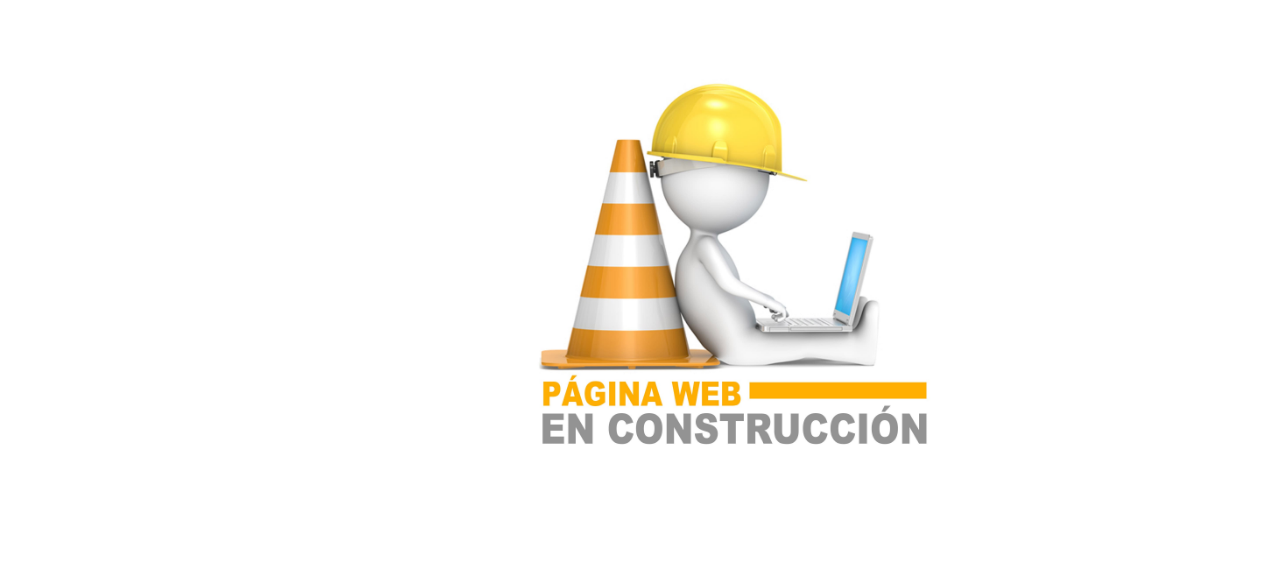
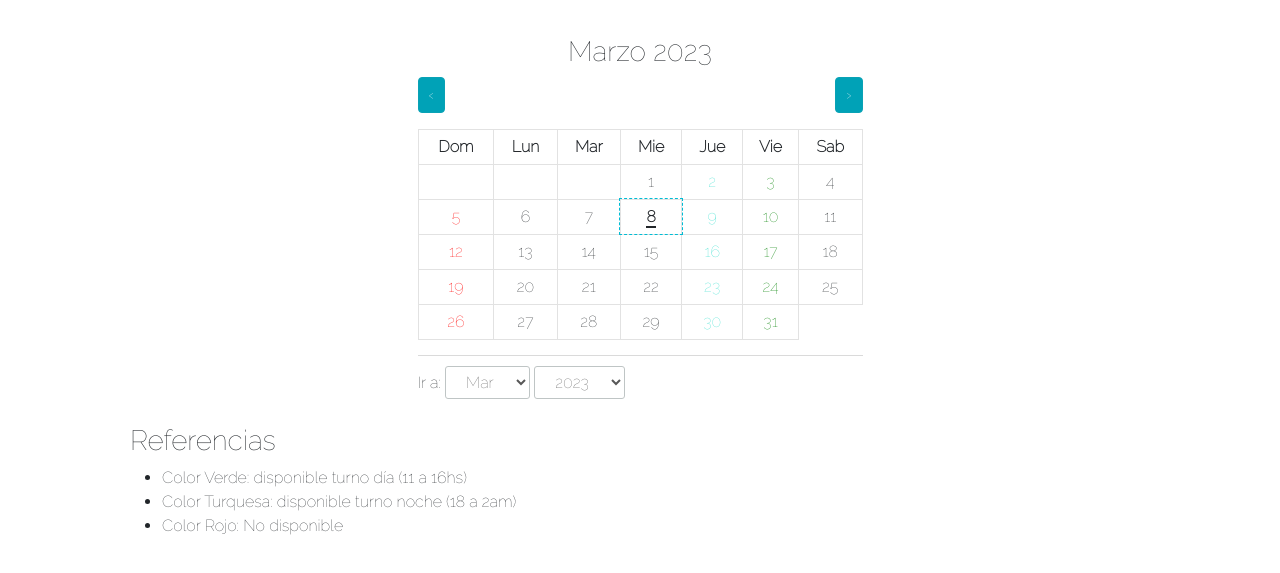
Before and after one commit to mbbujan/js_final, a website: page pages/sum.html in a window 1280 px wide. Shown: the part 111-684 px from the top of the page. Drawn offline with nearby package versions, Linux system fonts and the light colour scheme.

Commit message:
creacion de calendario para reserva sum

```diff
--- a/js/compras.js
+++ b/js/compras.js
@@ -65,7 +65,7 @@ const mostrarComprasProductos = () => {
     comprasProductos.appendChild(div);
     const botonAgregar = document.getElementById(`compras-boton${producto.id}`);
     botonAgregar.addEventListener("click", () => {
-      agregarAlCarrito(producto.id);
+      sumarAlCarrito(producto.id);
       const verCarrito = document.getElementById("verCarrito");
       verCarrito.innerText = " Tu carrito ";
       mostrarCarrito();
@@ -73,19 +73,6 @@ const mostrarComprasProductos = () => {
   });
 };
 mostrarComprasProductos();
-
-// AGREGAR AL CARRITO COMPRAS
-const agregarAlCarrito = (id) => {
-  const carritoCompras = carrito.find((producto) => producto.id === id);
-  if (carritoCompras) {
-    carritoCompras.cantidad++;
-  } else {
-    const producto = arrayProductos.find((producto) => producto.id === id);
-    carrito.push(producto);
-  }
-  calcularTotal();
-  localStorage.setItem("carrito", JSON.stringify(carrito));
-};
 
 // MOSTRAR CARRITO COMPRAS
 const contenedorCarrito = document.getElementById("contenedorCarrito");
@@ -115,7 +102,7 @@ const mostrarCarrito = () => {
     });
     const sumarProducto = document.getElementById(`sumar${producto.id}`);
     sumarProducto.addEventListener("click", () => {
-      sumarDelCarrito(producto.id);
+      sumarAlCarrito(producto.id);
     });
     const eliminarProducto = document.getElementById(`eliminar${producto.id}`);
     eliminarProducto.addEventListener("click", () => {
@@ -123,11 +110,6 @@ const mostrarCarrito = () => {
     });
   });
   calcularTotal();
-};
-
-const ocultarCarrito = () => {
-  const ocultar = document.getElementById("verCarrito");
-  ocultar.style.display = "none";
 };
 
 const restarDelCarrito = (id) => {
@@ -138,7 +120,7 @@ const restarDelCarrito = (id) => {
   localStorage.setItem("carrito", JSON.stringify(carrito));
 };
 
-const sumarDelCarrito = (id) => {
+const sumarAlCarrito = (id) => {
   const producto = carrito.find((producto) => producto.id === id);
   producto.cantidad++;
   mostrarCarrito();
--- /dev/null
+++ b/js/sum.js
@@ -0,0 +1,146 @@
+function generate_year_range(start, end) {
+  var years = "";
+  for (var year = start; year <= end; year++) {
+    years += "<option value='" + year + "'>" + year + "</option>";
+  }
+  return years;
+}
+
+today = new Date();
+currentMonth = today.getMonth();
+currentYear = today.getFullYear();
+selectYear = document.getElementById("year");
+selectMonth = document.getElementById("month");
+
+createYear = generate_year_range(1970, 2050);
+
+document.getElementById("year").innerHTML = createYear;
+
+var calendar = document.getElementById("calendar");
+var lang = calendar.getAttribute("data-lang");
+
+var months = "";
+var days = "";
+
+var monthDefault = [
+    "Enero",
+    "Febrero",
+    "Marzo",
+    "Abril",
+    "Mayo",
+    "Junio",
+    "Julio",
+    "Agosto",
+    "Septiembre",
+    "Octubre",
+    "Noviembre",
+    "Diciembre",
+];
+
+var dayDefault = ["Dom", "Lun", "Mar", "Mie", "Jue", "Vie", "Sab"];
+
+if (lang == "en") {
+  months = monthDefault;
+  days = dayDefault;
+} else if (lang == "en") {
+  months = [
+    "January",
+    "February",
+    "March",
+    "April",
+    "May",
+    "June",
+    "July",
+    "August",
+    "September",
+    "October",
+    "November",
+    "December",
+
+  ];
+  days = ["Sun", "Mon", "Tue", "Wed", "Thu", "Fri", "Sat"];
+} else {
+  months = monthDefault;
+  days = dayDefault;
+}
+
+var $dataHead = "<tr>";
+for (dhead in days) {
+  $dataHead += "<th data-days='" + days[dhead] + "'>" + days[dhead] + "</th>";
+}
+$dataHead += "</tr>";
+
+document.getElementById("thead-month").innerHTML = $dataHead;
+
+monthAndYear = document.getElementById("monthAndYear");
+showCalendar(currentMonth, currentYear);
+
+function next() {
+  currentYear = currentMonth === 11 ? currentYear + 1 : currentYear;
+  currentMonth = (currentMonth + 1) % 12;
+  showCalendar(currentMonth, currentYear);
+}
+
+function previous() {
+  currentYear = currentMonth === 0 ? currentYear - 1 : currentYear;
+  currentMonth = currentMonth === 0 ? 11 : currentMonth - 1;
+  showCalendar(currentMonth, currentYear);
+}
+
+function jump() {
+  currentYear = parseInt(selectYear.value);
+  currentMonth = parseInt(selectMonth.value);
+  showCalendar(currentMonth, currentYear);
+}
+
+function showCalendar(month, year) {
+  var firstDay = new Date(year, month).getDay();
+
+  tbl = document.getElementById("calendar-body");
+
+  tbl.innerHTML = "";
+
+  monthAndYear.innerHTML = months[month] + " " + year;
+  selectYear.value = year;
+  selectMonth.value = month;
+
+  var date = 1;
+  for (var i = 0; i < 6; i++) {
+    var row = document.createElement("tr");
+
+    for (var j = 0; j < 7; j++) {
+      if (i === 0 && j < firstDay) {
+        cell = document.createElement("td");
+        cellText = document.createTextNode("");
+        cell.appendChild(cellText);
+        row.appendChild(cell);
+      } else if (date > daysInMonth(month, year)) {
+        break;
+      } else {
+        cell = document.createElement("td");
+        cell.setAttribute("data-date", date);
+        cell.setAttribute("data-month", month + 1);
+        cell.setAttribute("data-year", year);
+        cell.setAttribute("data-month_name", months[month]);
+        cell.className = "date-picker";
+        cell.innerHTML = "<span>" + date + "</span>";
+
+        if (
+          date === today.getDate() &&
+          year === today.getFullYear() &&
+          month === today.getMonth()
+        ) {
+          cell.className = "date-picker selected";
+        }
+        row.appendChild(cell);
+        date++;
+      }
+    }
+
+    tbl.appendChild(row);
+  }
+}
+
+function daysInMonth(iMonth, iYear) {
+  return 32 - new Date(iYear, iMonth, 32).getDate();
+}
--- a/pages/sum.html
+++ b/pages/sum.html
@@ -51,8 +51,45 @@
       </nav>
     </header>
     <main>
-      <div class="paginaConstruccion">
-           <img src="../img/enConstruccion.jpg" alt="Pagina en construccion"/>
+      <div class="sum">
+        <div class="container-calendar">
+          <h3 id="monthAndYear"></h3>
+          <div class="button-container-calendar">
+            <button id="previous" onclick="previous()">&#8249;</button>
+            <button id="next" onclick="next()">&#8250;</button>
+          </div>
+          <table class="table-calendar" id="calendar" data-lang="en">
+            <thead id="thead-month"></thead>
+            <tbody id="calendar-body"></tbody>
+          </table>
+          <div class="footer-container-calendar">
+            <label for="month">Ir a: </label>
+            <select id="month" onchange="jump()">
+              <option value="0">Ene</option>
+              <option value="1">Feb</option>
+              <option value="2">Mar</option>
+              <option value="3">Abr</option>
+              <option value="4">May</option>
+              <option value="5">Jun</option>
+              <option value="6">Jul</option>
+              <option value="7">Ago</option>
+              <option value="8">Sep</option>
+              <option value="9">Oct</option>
+              <option value="10">Nov</option>
+              <option value="11">Dic</option>
+            </select>
+            <select id="year" onchange="jump()"></select>
+          </div>
+        </div>
+
+        <div class="sum-referencias">
+          <h3>Referencias</h3>
+          <ul>
+            <li>Color Verde: disponible turno día (11 a 16hs)</li>
+            <li>Color Turquesa: disponible turno noche (18 a 2am)</li>
+            <li>Color Rojo: No disponible</li>
+          </ul>
+        </div>
       </div>
     </main>
     <footer></footer>
@@ -62,5 +99,6 @@
       crossorigin="anonymous"
     ></script>
     <script src="../js/header.js"></script>
+    <script src="../js/sum.js"></script>
   </body>
 </html>
--- a/scss/components/_main.scss
+++ b/scss/components/_main.scss
@@ -76,10 +76,109 @@
     }
   }
   .compras-totales {
-    @include estructura-grid(grid,5fr 1fr 1fr 1fr, 1);
+    @include estructura-grid(grid, 5fr 1fr 1fr 1fr, 1);
     grid-template-areas: "compras-totales-1 compras-totales-2 compras-totales-3";
     h3 {
       font-size: nth($size-letra, 4);
     }
   }
 }
+
+.sum {
+  margin: 15px auto;
+  max-width: 1100px;
+
+  .container-calendar {
+    background: #ffffff;
+    padding: 15px;
+    max-width: 475px;
+    margin: 0 auto;
+    overflow: auto;
+  }
+
+  .button-container-calendar button {
+    cursor: pointer;
+    display: inline-block;
+    zoom: 1;
+    background: #00a2b7;
+    color: #fff;
+    border: 1px solid #0aa2b5;
+    border-radius: 4px;
+    padding: 5px 10px;
+  }
+
+  .table-calendar {
+    border-collapse: collapse;
+    width: 100%;
+  }
+
+  .table-calendar td,
+  .table-calendar th {
+    padding: 5px;
+    border: 1px solid #e2e2e2;
+    text-align: center;
+    vertical-align: top;
+  }
+
+  .date-picker.selected {
+    font-weight: bold;
+    outline: 1px dashed #00bcd4;
+  }
+
+  .date-picker.selected span {
+    border-bottom: 2px solid currentColor;
+  }
+
+  .date-picker:nth-child(1) {
+    color: red;
+  }
+
+  .date-picker:nth-child(5) {
+    color: turquoise;
+  }
+  .date-picker:nth-child(6) {
+    color: green;
+  }
+
+  #monthAndYear {
+    text-align: center;
+    margin-top: 0;
+  }
+
+  .button-container-calendar {
+    position: relative;
+    margin-bottom: 1em;
+    overflow: hidden;
+    clear: both;
+  }
+
+  #previous {
+    float: left;
+  }
+
+  #next {
+    float: right;
+  }
+
+  .footer-container-calendar {
+    margin-top: 1em;
+    border-top: 1px solid #dadada;
+    padding: 10px 0;
+  }
+
+  .footer-container-calendar select {
+    cursor: pointer;
+    display: inline-block;
+    zoom: 1;
+    background: #ffffff;
+    color: #585858;
+    border: 1px solid #bfc5c5;
+    border-radius: 3px;
+    padding: 5px 1em;
+  }
+
+  .sum-referencias{
+    margin-left: 40px;
+
+  }
+}
```
Also changed, not shown: css/estilos.css, pages/compras.html (line endings or trailing spaces).
